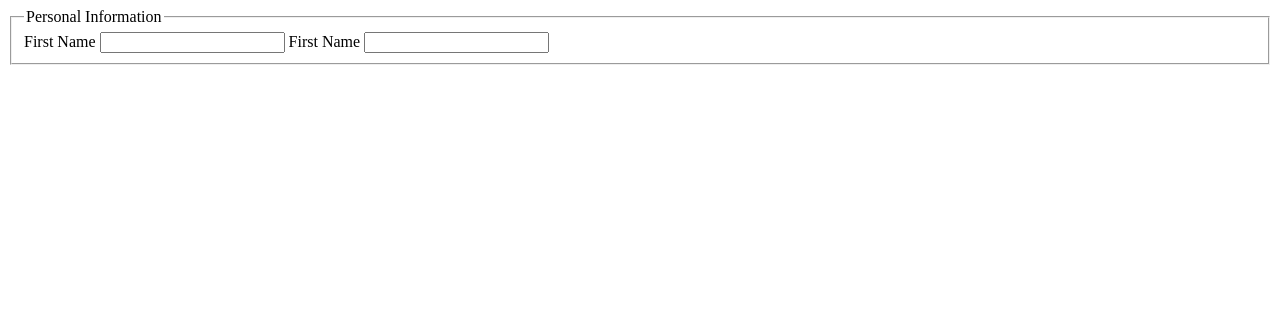
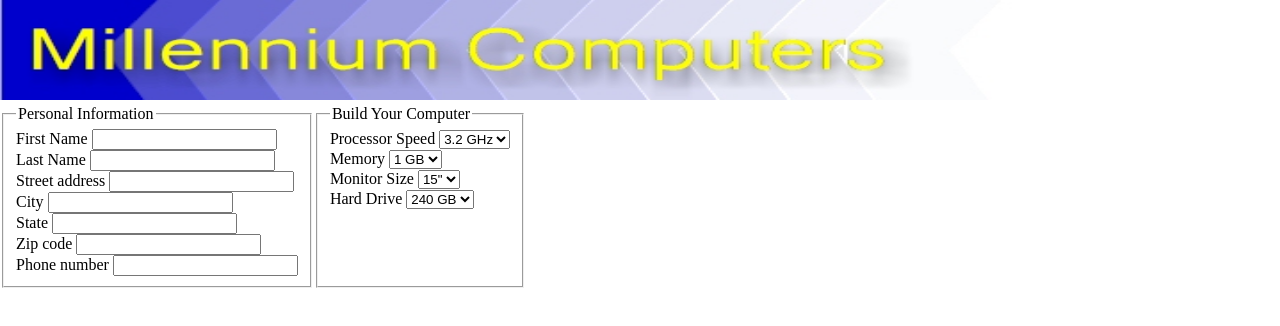
Before and after one commit to TAdcox009/S2_Project_09_04, a plain HTML site: page index.html in a window 1280 px wide. Drawn offline with Linux system fonts and the light colour scheme.

Commit message:
commit 2
added reset style sheet, added field sets for customers info and computer info.

```diff
--- a/index.html
+++ b/index.html
@@ -17,7 +17,8 @@
 
     <meta charset="utf-8" />
     <meta name="viewport" content="width=device-width, initial-scale=1" />
-    <title></title>
+    <title>Millennium Computers</title>
+    <link rel="stylesheet" href="mc_reset.css" />
     <link rel="stylesheet" href="mc_forms.css" />
     <link rel="stylesheet" href="mc_styles.css" />
     <!-- this links javascript from another file -->
@@ -29,6 +30,7 @@
  -->
 
 <body>
+    <img src="mc_logo.png" alt=" Millennium Computers" />
 
     <!--A form element named cForm it uses the post method, the post method sends the data in its own secure data stream-->
     <form name="cForm" action="http://www.mill_computers.com/orders/process.cgi" method="POST">
@@ -39,11 +41,92 @@ phone number. The field names should be fName, lName, street, city, state, zip,
         <fieldset>
             <legend>Personal Information</legend>
 
-            <label for="firstBox">First Name</label>
-            <input type="text" name="fName" id="firstBox" />
+            <div>
+                <label for="fName">First Name</label>
+                <input type="text" name="fName" id="fName" required/>
+            </div>
 
-            <label for="lastBox">First Name</label>
-            <input type="text" name="lName" id="lastBox" />
+            <div>
+                <label for="lName">Last Name</label>
+                <input type="text" name="lName" id="lName" required/>
+            </div>
+
+            <div>
+                <label for="street">Street address</label>
+                <input type="text" name="street" id="street" required/>
+            </div>
+
+            <div>
+                    <label for="city">City</label>
+                    <input type="text" name="city" id="city" required/>
+            </div>
+
+            <div>
+                <label for="state">State</label>
+                <input type="text" name="state" id="state" required/>
+            </div>
+
+            <div>
+                <label for="zip">Zip code</label>
+                <input type="text" name="zip" id="zip"  pattern="^\d{5}(-\d{4})?$" required/>
+            </div>
+
+            <div>
+                <label for="phone">Phone number</label>
+                <input type="tel" name="phone" id="phone" pattern="^\d{10}$|^(\(\d{3}\)\s*)?\d{3}[\s-]?\d{4}$" required/>
+            </div>
+        </fieldset>
+
+<!-- • Selection lists for the processor speed, memory, monitor size, and hard drive size. The field names should be pspeed, mem, monitor, and hd, respectively. The option values should match the option text.
+• Option buttons for the DVD burner, tuner card, and media card reader options. The field names should be dvd, tuner, and mcard, respectively.
+• A check box for the warranty field that asks customers if they want the 24-month extended warranty.
+• A text area box requesting additional information or comments on the order. • Three form buttons: a submit button with the text send Order, a reset button with the text
+cancel Order, and a command button with the text contact Me. 6. Create a style for your form in the mc_forms.css style sheet. The layout and appearance of the
+form are up to you. It should include style rules to highlight input boxes that receive the focus, and it should employ inline validation for missing or incorrectly entered data.
+7. Test your website on a variety of browsers to ensure your design works under different condition -->
+
+        <fieldset>
+            <legend>Build Your Computer</legend>
+
+            <div>
+                <label for="pspeed">Processor Speed</label>
+                <select name="pspeed" id="pspeed">
+                    <option value="3.2">3.2 GHz</option>
+                    <option value="4.0">4.0 GHz</option>
+                    <option value="5.2">5.2 GHz</option>
+                </select>
+            </div>
+
+            <div>
+                <label for="mem">Memory</label>
+                <select name="mem" id="mem">
+                    <option value="1">1 GB</option>
+                    <option value="2">2 GB</option>
+                    <option value="4">4 GB</option>
+                    <option value="8">8 GB</option>
+                </select>
+            </div>
+
+            <div>
+                <label for="monsize">Monitor Size</label>
+                <select name="monsize" id="monsize">
+                    <option value="15">15"</option>
+                    <option value="17">17"</option>
+                    <option value="19">19"</option>
+                    <option value="21">21"</option>
+                </select>
+            </div>
+
+            <div>
+                <label for="hard">Hard Drive</label>
+                <select name="hard" id="hard">
+                    <option value="240 GB">240 GB</option>
+                    <option value=""></option>
+                    <option value="19">19"</option>
+                    <option value="21">21"</option>
+                </select>
+            </div>
+
         </fieldset>
 
     </form>
--- /dev/null
+++ b/mc_reset.css
@@ -0,0 +1,62 @@
+@charset "utf-8";
+
+/*
+    New Perspectives on HTML5 and CSS3, 7th Edition
+      Tutorial 7
+      Case Problem 4
+
+      Millennium Computers
+      Author: Todd Adcox Jr
+      Date:   1-22-19
+
+      Filename:   mc_reset.css
+
+*/
+
+
+/* Basic styles to be used with all devices and under all conditions */
+
+article, aside, figcaption, figure,
+footer, header, main, nav, section {
+   display: block;
+}
+
+address, article, aside, blockquote, body, cite,
+div, dl, dt, dd, em, figcaption, figure, footer,
+h1, h2, h3, h4, h5, h6, header, html, img,
+li, main, nav, nav a, ol, p, section, span, ul,
+table, tr, td, th, col, colgroup {
+   margin: 0;
+   padding: 0;
+   border: 0;
+   font-size: 100%;
+   background: transparent;
+   -webkit-box-sizing: border-box;
+   -moz-box-sizing: border-box;
+   box-sizing: border-box;
+}
+
+
+/* Set the default page element styles */
+
+body {
+   line-height: 1.2em;
+}
+
+ul, ol {
+   list-style: none;
+}
+
+nav ul {
+   list-style: none;
+   list-style-image: none;
+}
+
+nav a {
+   text-decoration: none;
+}
+
+img {
+    width: 100%;
+    height: 100px;
+}
--- a/mc_styles.css
+++ b/mc_styles.css
@@ -0,0 +1,29 @@
+@charset "utf-8";
+
+/*
+    New Perspectives on HTML5 and CSS3, 7th Edition
+      Tutorial 7
+      Case Problem 4
+
+      Millennium Computers
+      Author: Todd Adcox Jr
+      Date:   1-22-19
+
+      Filename:   mc_forms.css
+
+*/
+
+/*
+   New Perspectives on HTML and CSS, 7th Edition
+   Tutorial 7
+   Case Problem 2
+
+   Spice Bowl Forms Style Sheet
+
+   Filename: sb_styles.css
+
+*/
+
+form {
+    display: flex;
+}
```
Also changed, not shown: mc_forms.css (+25 -0 lines).
